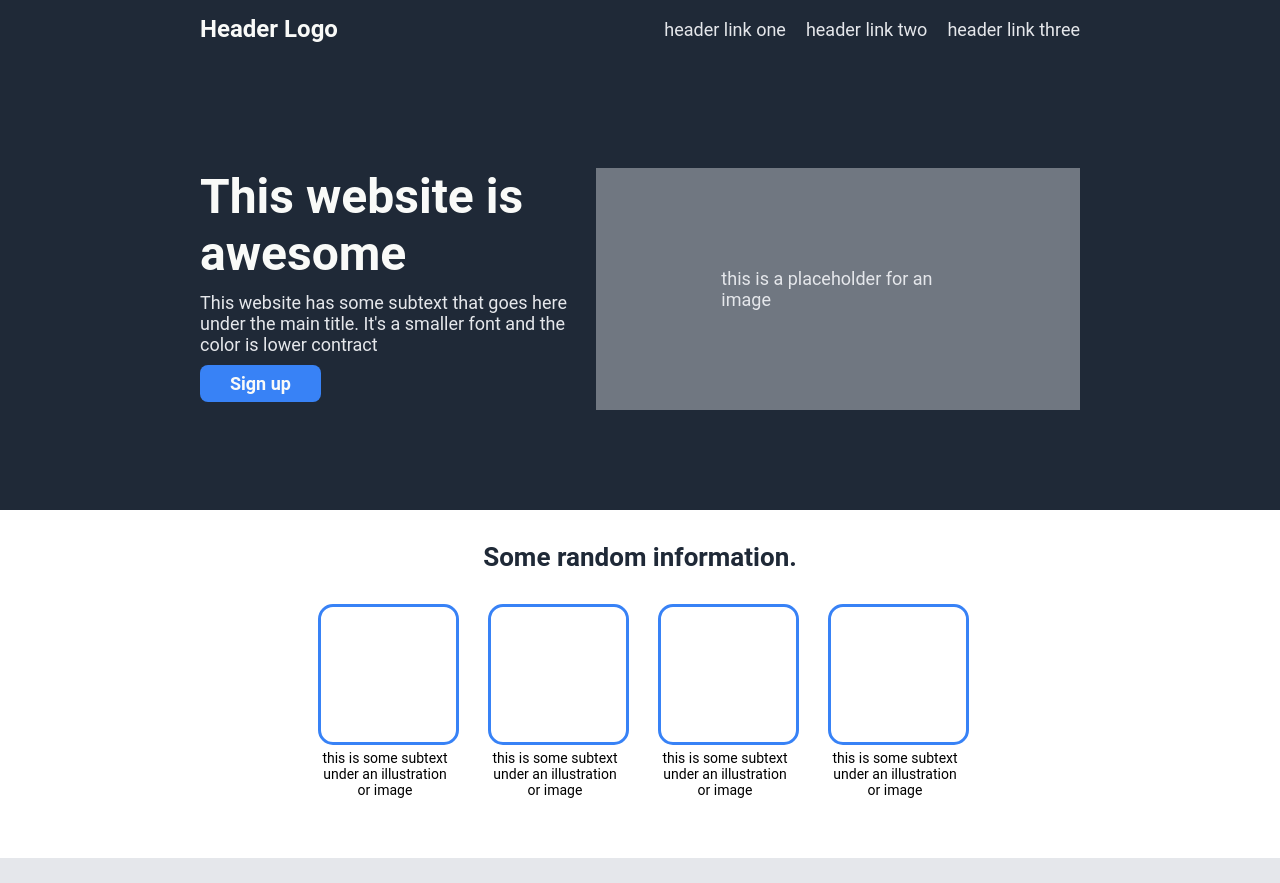
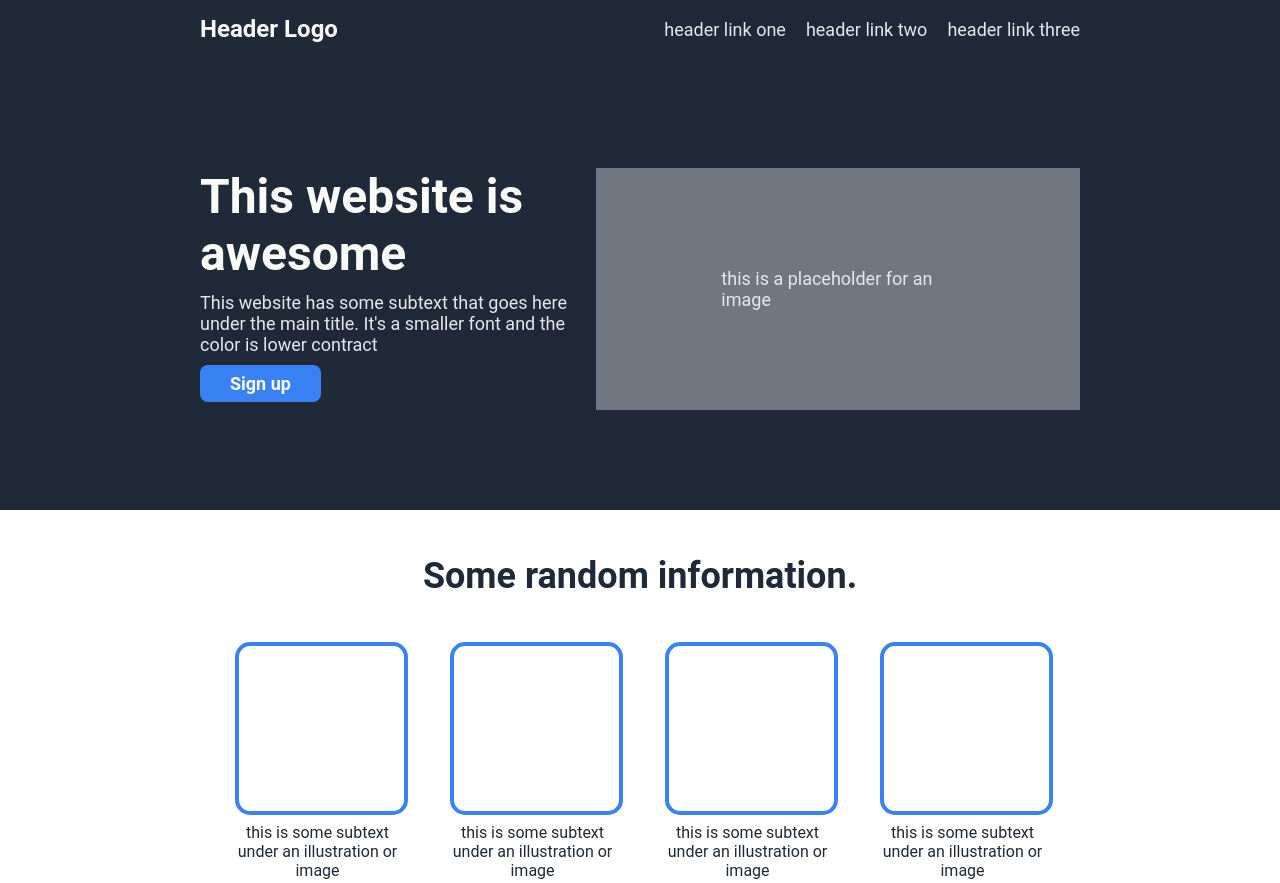
Before and after one commit to densuni/landing-page, a plain HTML site: page index.html in a window 1280 px wide. Shown: the top 883 px of the page. Drawn offline with Linux system fonts and the light colour scheme.

Commit message:
fix section two header and image size

```diff
--- a/style.css
+++ b/style.css
@@ -79,41 +79,49 @@ button {
 }
 
 .section-two {
-  padding-bottom: 60px;
+  padding-bottom: 90px;
   text-align: center;
 }
 
 .info-container {
   display: flex;
   justify-content: center;
-  gap: 35px;
+  gap: 50px;
+}
+
+h2,
+.quote {
+  font-size: 36px;
+}
+
+h2,
+.text,
+.quote {
+  color: #1F2937;
 }
 
 h2 {
-  color: #1F2937;
-  font-size: 26px;
   font-weight: bolder;
-  margin-top: 32px;
-  margin-bottom: 32px;
+  margin-top: 45px;
+  margin-bottom: 45px;
 }
 
 .info {
-  max-width: 135px;
+  max-width: 165px;
   justify-content: center;
   align-items: center;
 }
 
 .illus {
-  width: 135px;
-  height: 135px;
-  border: 3px solid;
+  width: 165px;
+  height: 165px;
+  border: 4px solid;
   border-radius: 15px;
   border-color: #3882F6;
 }
 
 .text {
-  font-size: 14px;
-  margin-top: 5px;
+  margin-top: 8px;
 }
 
 .section-three {
@@ -125,8 +133,6 @@ h2 {
 }
 
 .quote {
-  color: #1F2937;
-  font-size: 36px;
   font-weight: lighter;
   font-style: italic;
 }
```
